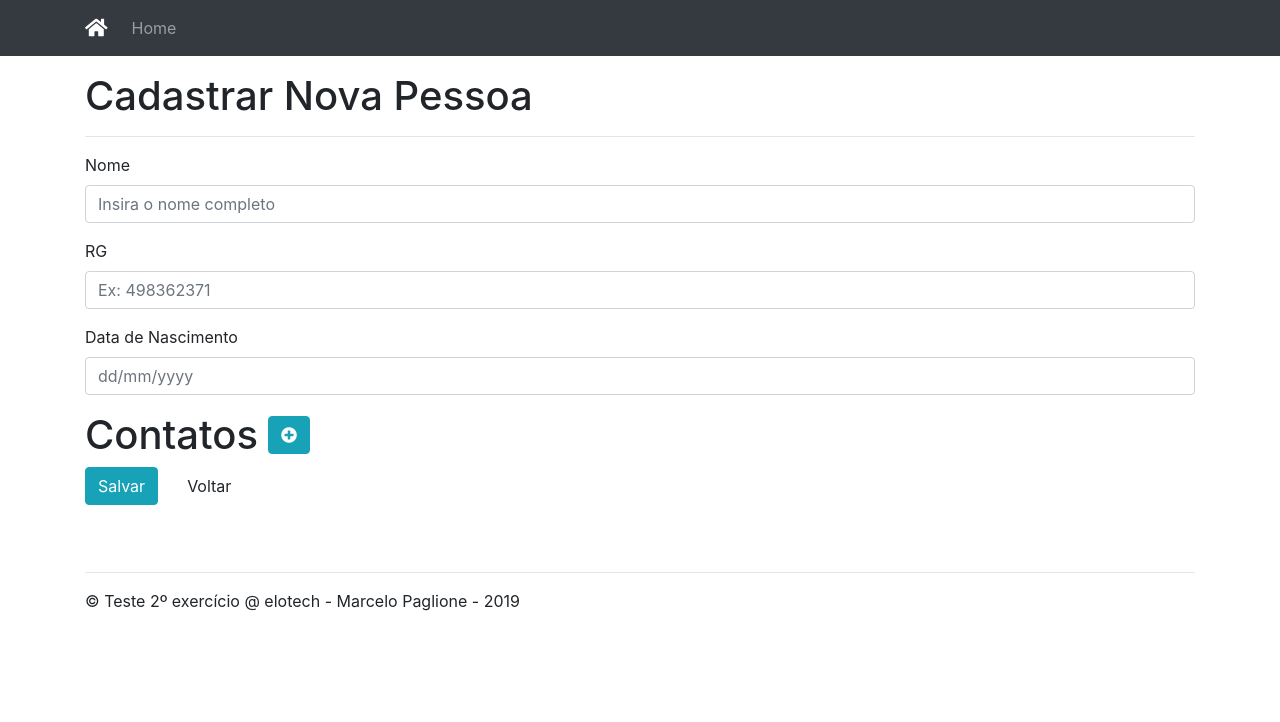
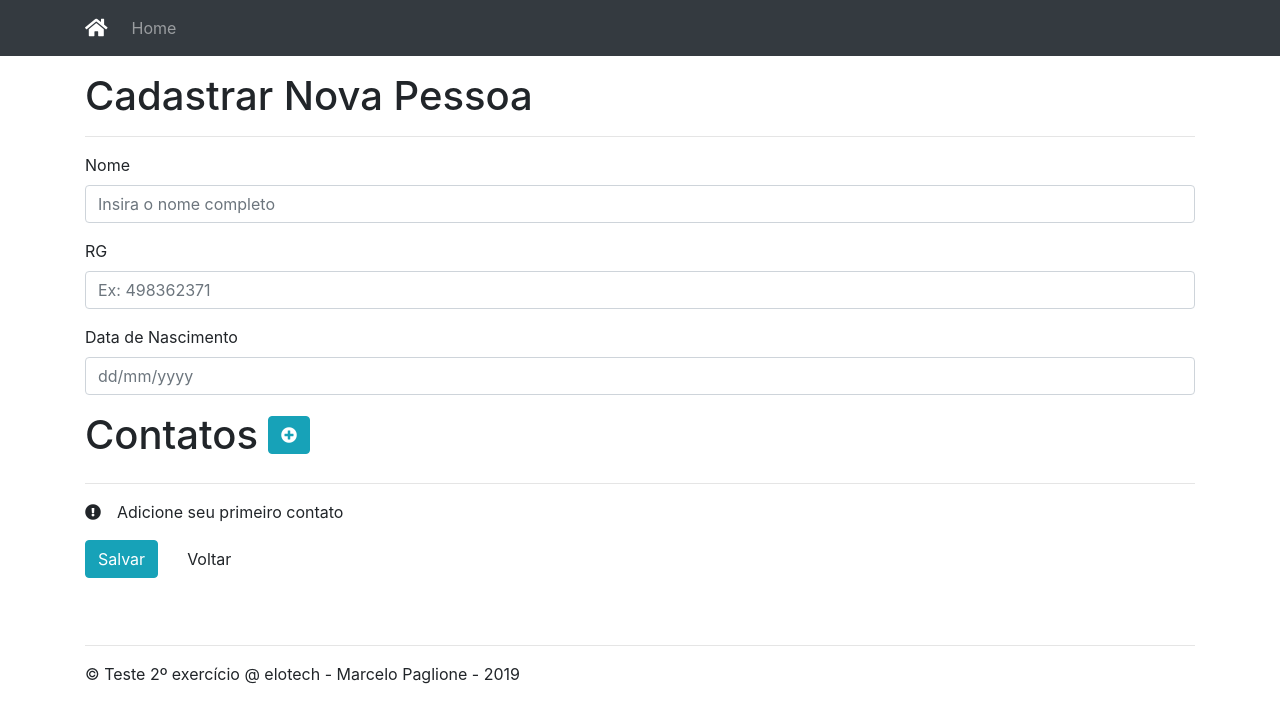
Before and after one commit to marcelopaglione/PeopleContatoAngular, an Angular app: page /person in a window 1280 px wide. Shown: the top 722 px of the page. Built offline with nearby package versions, Linux system fonts and the light colour scheme.

Commit message:
show hint message to people with empty contatos

```diff
--- a/src/app/components/person/new-person.component.html
+++ b/src/app/components/person/new-person.component.html
@@ -29,7 +29,11 @@
                 <button type="button" class="btn btn-info mr-2" (click)="createEmptyComponenet()" title="Adicionar Novo Contato"> <i class="fas fa-plus-circle"></i> </button>
             </div>
         </div>
+        <hr>
 
+        <div *ngIf="componentsReferences.length === 0">
+          <p><i class="fas fa-exclamation-circle mr-3"></i>Adicione seu primeiro contato</p>
+        </div>
 
         <div>
           <ng-template #viewContainerRef></ng-template>
```
